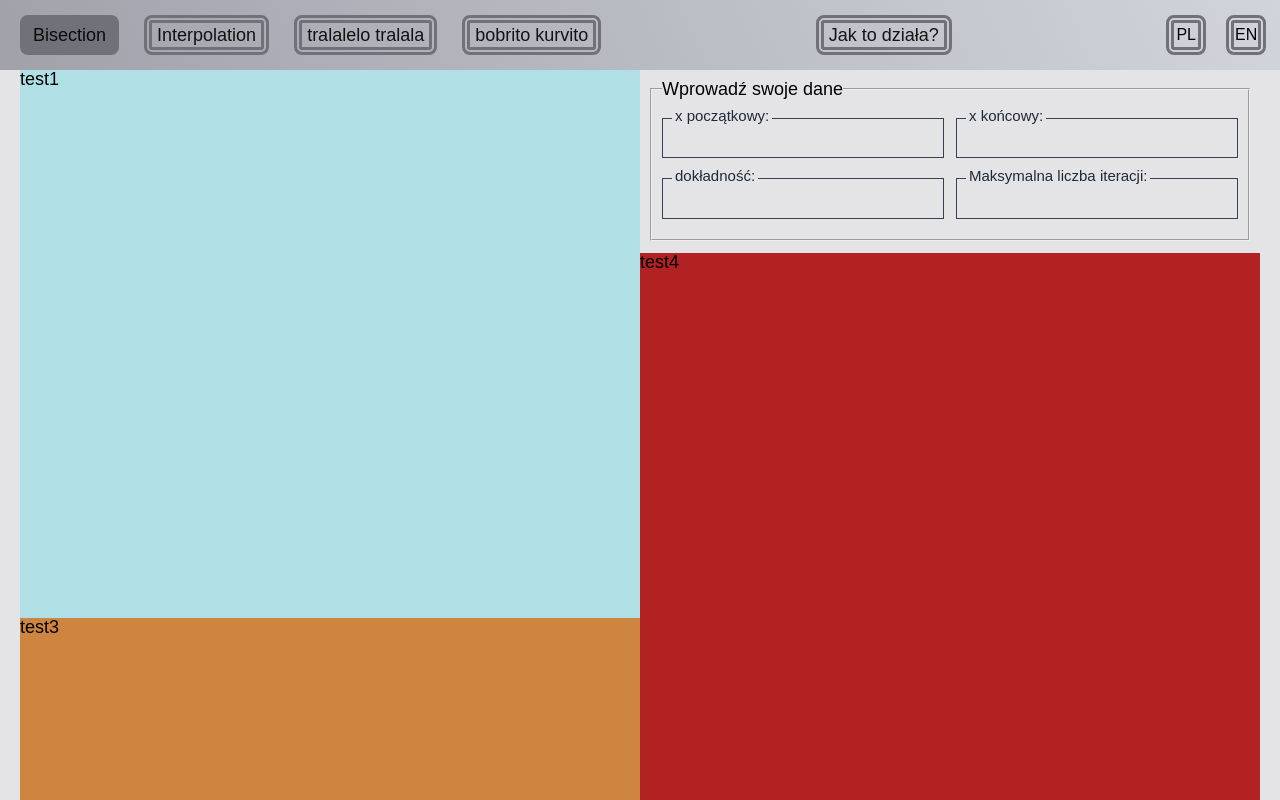
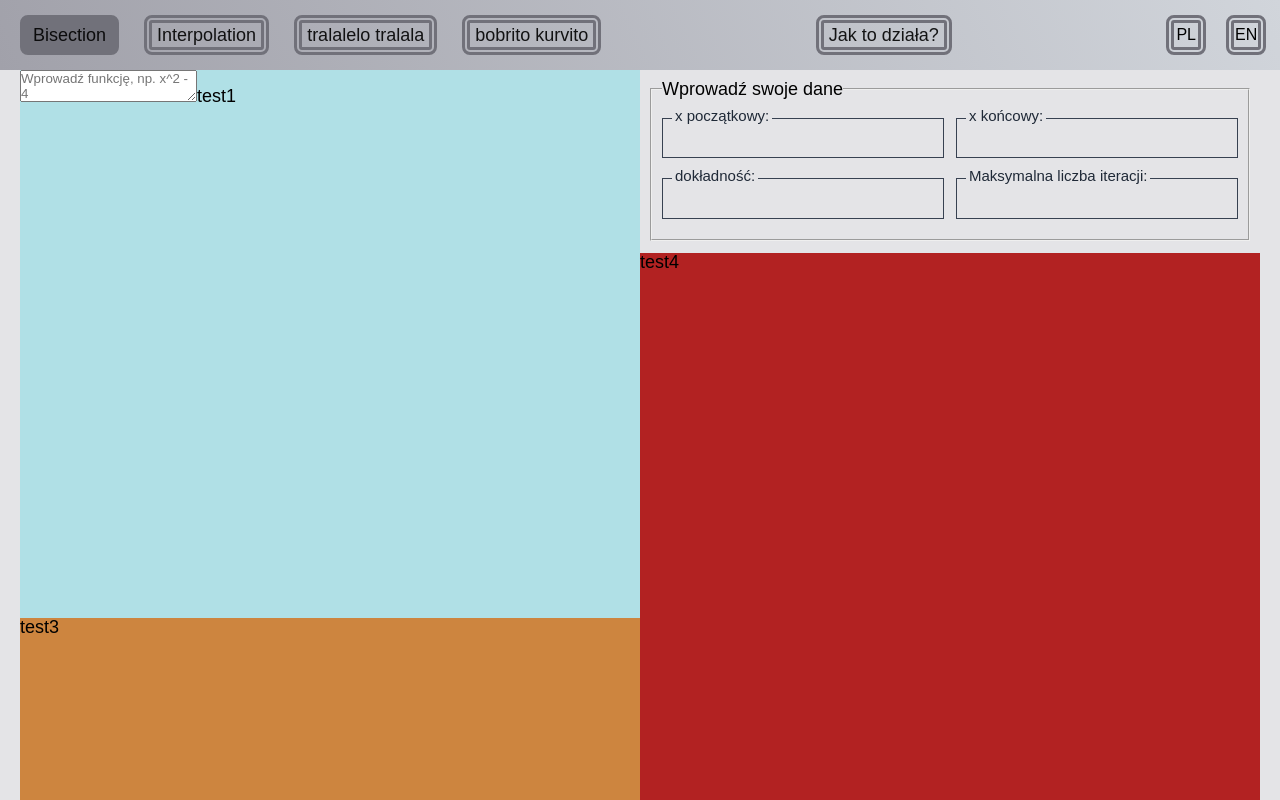
Before and after one commit to Roverp1/numerical_methods.ts, a React (Vite) app: page / in a window 1280 px wide. Built offline with nearby package versions, Linux system fonts and the light colour scheme.

Commit message:
feat: create FunctionEditor without styles

```diff
--- a/src/pages/PageBisection/PageBisection.tsx
+++ b/src/pages/PageBisection/PageBisection.tsx
@@ -2,6 +2,7 @@ import { useState, useEffect } from "react";
 
 import SectionResults from "./SectionResults/SectionResults";
 import FormInputBisection from "../../widgets/forms/FormInputBisection/FormInputBisection";
+import FunctionEditor from "../../shared/ui/textarea/FunctionEditor/FunctionEditor";
 
 import bisectionMethod from "../../shared/lib/bisection_method";
 
@@ -18,6 +19,10 @@ const PageBisection = () => {
     dokladnosc: 0,
     maxIter: 0,
   });
+
+  // for FunctionEditor
+  const [formula, setFormula] = useState<string>("");
+  console.log("formula: " + formula);
 
   const [result, setResult] = useState<BisectionResult | null>(null);
 
@@ -45,10 +50,19 @@ const PageBisection = () => {
 
   console.log(userInput);
 
+  // for Calrulator
+
+  // const handleInsertSymbol = (symbol: string) => {
+  //   setFormula((prev) => prev + symbol)
+  // }
+
   return (
     <main className="page-bisection">
       <div className="col col-1">
-        <div className="box box-1">test1</div>
+        <div className="box box-1">
+          <FunctionEditor value={formula} onChange={setFormula} />
+          test1
+        </div>
         <div className="box box-3">test3</div>
       </div>
       <div className="col col-2">
--- /dev/null
+++ b/src/shared/ui/textarea/FunctionEditor/FunctionEditor.tsx
@@ -0,0 +1,17 @@
+import "./FunctionEditor.scss";
+
+type FunctionEditorProps = {
+  value: string;
+  onChange: (newValue: string) => void;
+};
+
+const FunctionEditor: React.FC<FunctionEditorProps> = ({ value, onChange }) => {
+  return (
+    <textarea
+      value={value}
+      onChange={(e) => onChange(e.target.value)}
+      placeholder="Wprowadź funkcję, np. x^2 - 4"></textarea>
+  );
+};
+
+export default FunctionEditor;
```
Also changed, not shown: src/shared/ui/textarea/FunctionEditor/FunctionEditor.scss (added).
